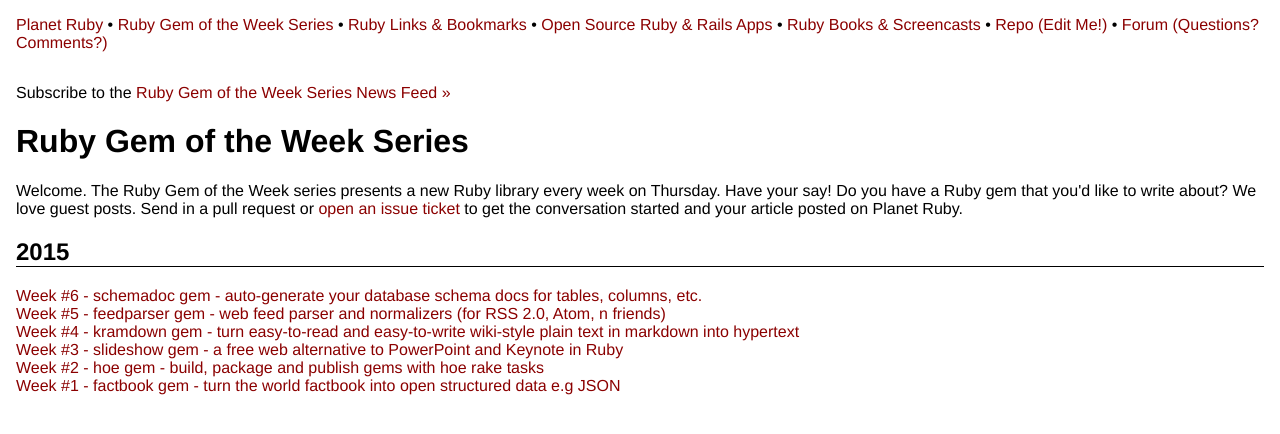
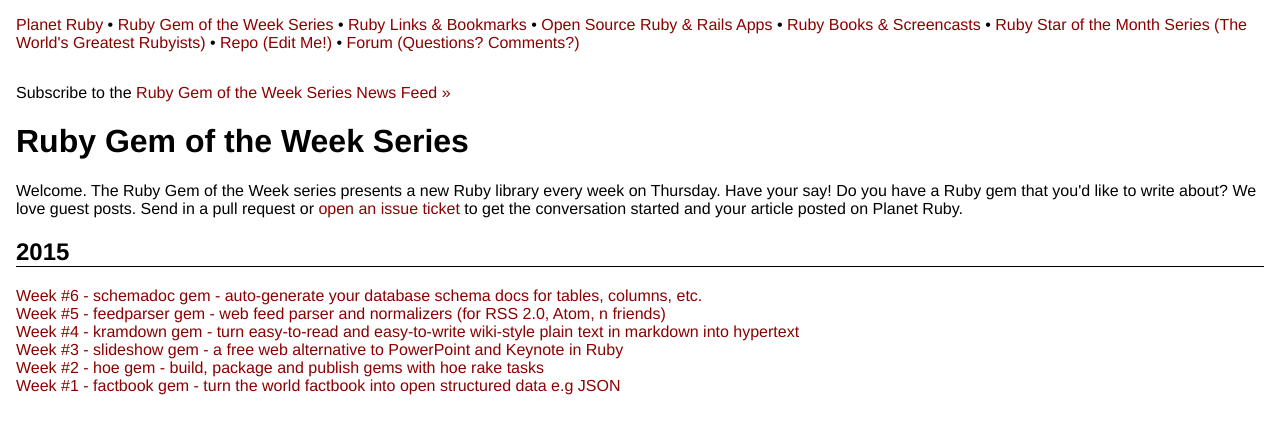
Before and after one commit to planetruby/gems, a Jekyll site: the page built from index.html, in a window 1280 px wide. Shown: the top 434 px of the page. Built offline with Jekyll 4.4.1, drawn with Linux system fonts in a browser that asks for light colours.

Commit message:
Update default.html

```diff
--- a/_layouts/default.html
+++ b/_layouts/default.html
@@ -15,13 +15,15 @@
   <div id="nav">
     <a href="http://planetruby.herokuapp.com">Planet Ruby</a> •
 
-    <a href="{{ site.url }}/index.html">Ruby Gem of the Week Series</a> •
+    <a href="{{ site.url }}">Ruby Gem of the Week Series</a> •
 
     <a href="{{ site.url }}/../index.html">Ruby Links &amp; Bookmarks</a> •
 
-    <a href="{{ site.url }}/../apps/index.html">Open Source Ruby &amp; Rails Apps</a> •
+    <a href="{{ site.url }}/../apps">Open Source Ruby &amp; Rails Apps</a> •
 
-    <a href="{{ site.url }}/../books/index.html">Ruby Books &amp; Screencasts</a> •
+    <a href="{{ site.url }}/../books">Ruby Books &amp; Screencasts</a> •
+
+    <a href="{{ site.url }}/../stars">Ruby Star of the Month Series (The World's Greatest Rubyists)</a> •
 
     <a href="https://github.com/planetruby/gems">Repo (Edit Me!)</a> •
 
```
